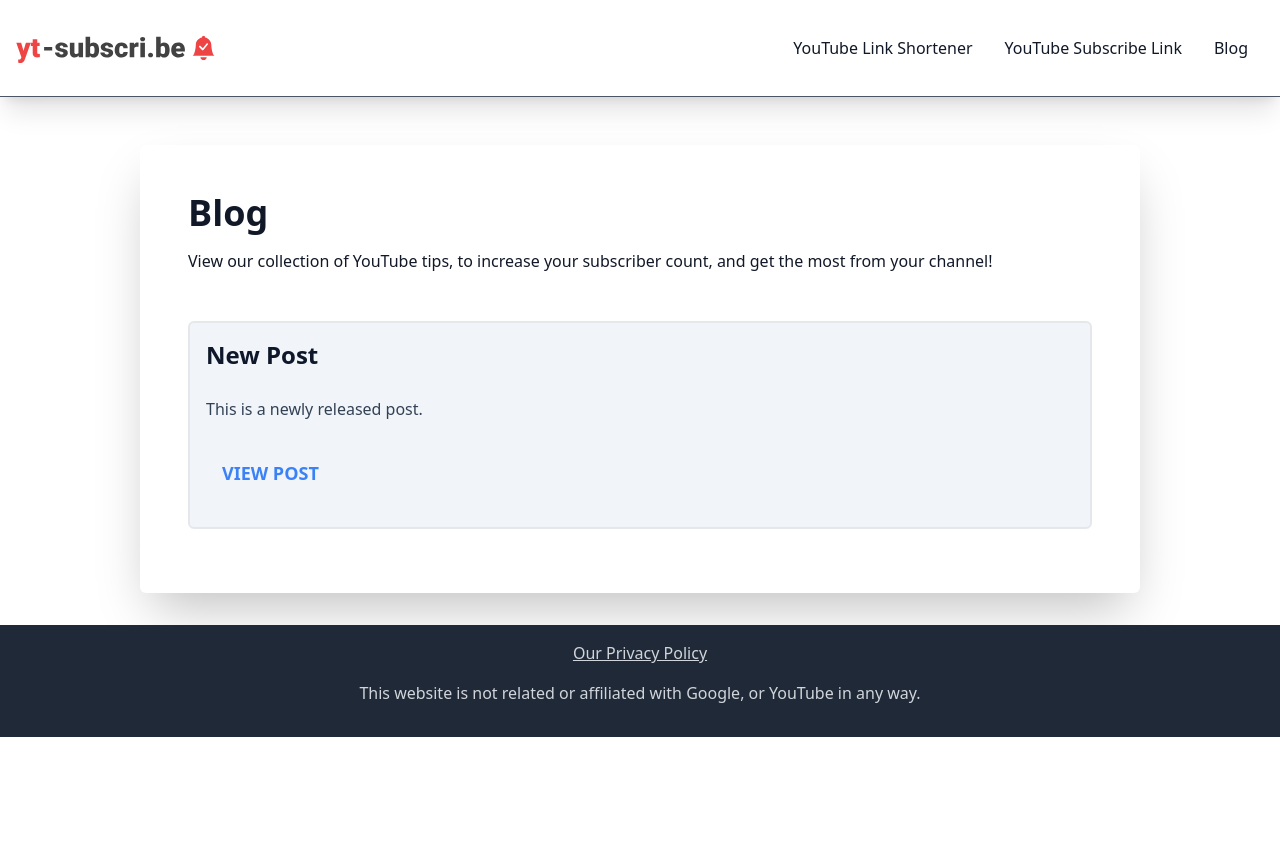
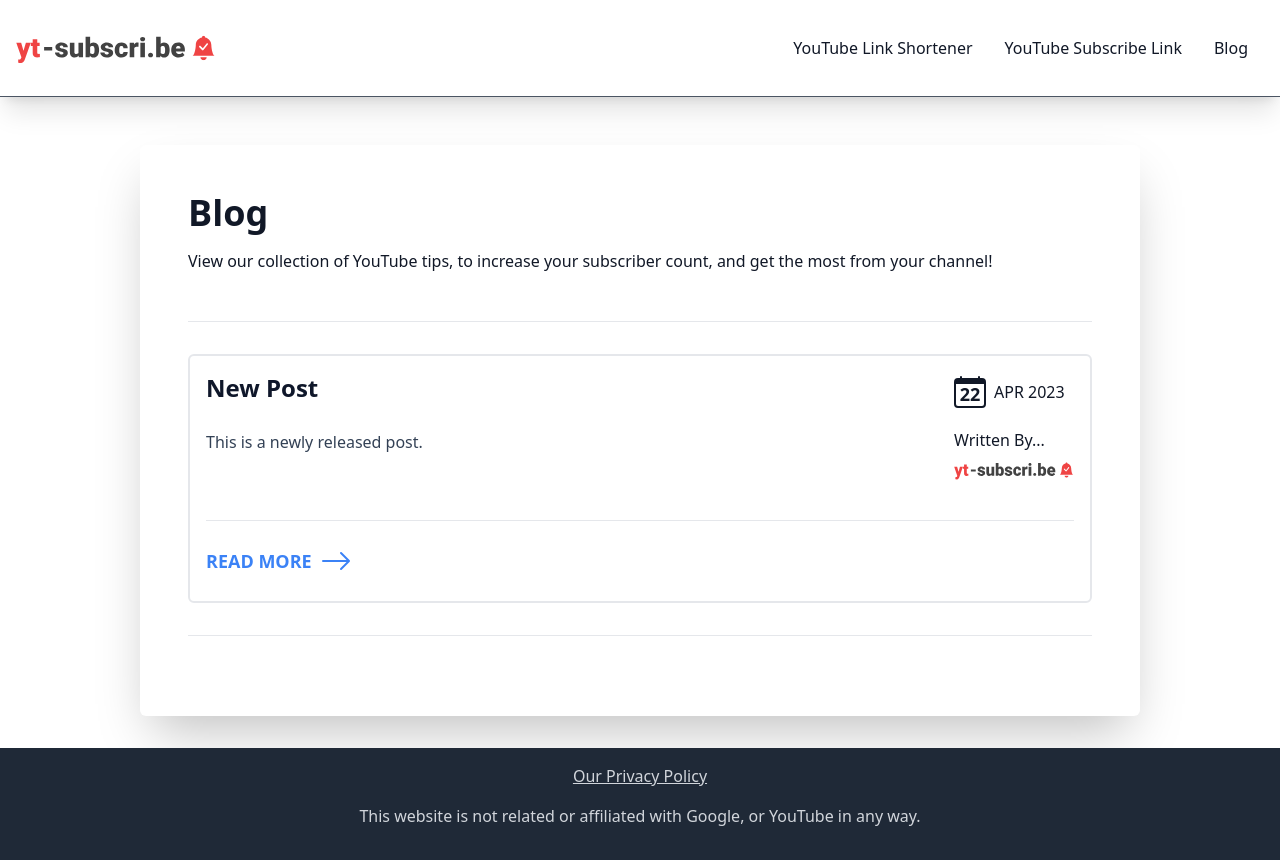
Before and after one commit to jackkingham-au/yt-subscri.be, a Next.js app: page /blog in a window 1280 px wide. Before the commit the page ends 800 px from the top, so only its background shows below. Built offline with nearby package versions, Linux system fonts and the light colour scheme.

Commit message:
Basic Styling to Blog

```diff
--- a/package.json
+++ b/package.json
@@ -21,6 +21,7 @@
     "next-plausible": "^3.7.2",
     "postcss": "8.4.23",
     "react": "18.2.0",
+    "react-bootstrap-icons": "^1.10.3",
     "react-dom": "18.2.0",
     "tailwindcss": "3.3.2"
   },
--- a/src/helpers/mdxComponents.js
+++ b/src/helpers/mdxComponents.js
@@ -2,8 +2,8 @@ import Image from 'next/image';
 
 export default {
     h1: ({children}) => (
-        <header className='bg-red-500 w-full'>
-            <h1 className='text-white p-8'>{children}</h1>
+        <header className='bg-red-500 rounded-md block'>
+            <h1 className='text-white'>{children}</h1>
         </header>
     ),
     img: (props) => (
--- a/src/helpers/time.js
+++ b/src/helpers/time.js
@@ -19,3 +19,32 @@ export const getSecondsTimestamp = (timestamp) => {
         return Number(seconds);
     }
 }
+
+export const getMonthText = (number) => {
+    switch (number) {
+        case '01':
+            return 'JAN';
+        case '02':
+            return 'FEB';
+        case '03':
+            return 'MAR';
+        case '04':
+            return 'APR';
+        case '05':
+            return 'MAY';
+        case '06':
+            return 'JUN';
+        case '07':
+            return 'AUG';
+        case '08':
+            return 'SEP';
+        case '09':
+            return 'OCT';
+        case '10':
+            return 'NOV';
+        case '11':
+            return 'DEC';
+        case '12':
+            return 'January';
+    }
+}
--- a/src/pages/blog.js
+++ b/src/pages/blog.js
@@ -2,6 +2,8 @@ import fs from 'fs';
 import path from "path";
 import matter from 'gray-matter';
 import Head from 'next/head';
+import { ArrowRight, Calendar } from 'react-bootstrap-icons';
+import { getMonthText } from '@/helpers/time';
 
 const Blog = ({posts}) => {
     return (
@@ -19,14 +21,40 @@ const Blog = ({posts}) => {
                 <h1 className="font-bold text-4xl mb-4">Blog</h1>
                 <p>View our collection of YouTube tips, to increase your subscriber count, and get the most from your channel!</p>
             </header>
+            <hr className='my-8' />
             {
-                posts.map(({meta, slug}, index) => (
-                        <article key={index} className='bg-slate-100 border-2 min-w-full my-4 p-4 rounded-md prose prose-slate'>
-                            <h2>{meta.title}</h2>
-                            <p>{meta.description}</p>
-                            <a href={'/blog/' + slug} className="w-fit no-underline text-blue-500 p-4 block my-2 text-lg font-bold uppercase hover:bg-gray-200 rounded-md">View Post</a>
-                        </article>
-                ))
+                posts.map(({meta, slug}, index) => {
+                    const [year, month, day] = meta.date.split('-');
+
+                    return (
+                        <>
+                            <article key={index} className='border-2 min-w-full my-4 p-4 rounded-md hover:shadow-md transition-all'>
+                                <div className="flex flex-col md:flex-row justify-between items-start">
+                                    <div className="prose prose-slate">
+                                        <h2>{meta.title}</h2>
+                                        <p>{meta.description}</p>
+                                    </div>
+                                    <section className='mt-8 md:mt-0'>
+                                        <div className="flex items-center">
+                                            <div className="relative flex">
+                                                <Calendar size={32} />
+                                                <h5 className="absolute top-1 bottom-0 right-0 left-0 text-lg font-semibold flex items-center justify-center">{day}</h5>
+                                            </div>
+                                            <h6 className='p-2 whitespace-nowrap'>{getMonthText(month) + ' ' + year}</h6>
+                                        </div>
+                                        <div className='my-4'>
+                                            <h5>Written By...</h5>
+                                            <img src="/assets/svg/yt-subscribe-logo.svg" alt="yt-subscribe-logo" className="max-w-[120px] my-2" />
+                                        </div>
+                                    </section>
+                                </div>
+                                <hr className="my-6 w-full" />
+                                <a href={'/blog/' + slug} className="w-fit no-underline text-blue-500 my-2 text-lg font-bold uppercase rounded-md flex items-center hover:underline mr-auto">Read More <ArrowRight size={32} className='ml-2' /></a>
+                            </article>
+                            <hr className='my-8' />
+                        </>
+                    )
+                })
             }
         </>
     );
--- a/src/pages/blog/[slug].js
+++ b/src/pages/blog/[slug].js
@@ -5,6 +5,7 @@ import { serialize } from 'next-mdx-remote/serialize'
 import { MDXRemote } from 'next-mdx-remote';
 import mdxComponents from '../../helpers/mdxComponents';
 import Head from 'next/head';
+import { ChevronRight } from 'react-bootstrap-icons';
 
 const Post = ({source, meta, slug}) => {
     const { title, description, date } = meta;
@@ -48,10 +49,13 @@ const Post = ({source, meta, slug}) => {
                     }
                 </script>
             </Head>
-            <section>
-                <a href="/blog" className='text-lg text-blue-500 underline mb-4 w-fit block'>Back to Blog</a>
+            <section className='flex justify-start items-center mb-4'>
+                <a href="/blog" className='text-lg text-red-500 w-fit block underline'>Blog</a>
+                <ChevronRight size={16} className='fill-gray-600 relative top-[2px] mx-1' />
+                <p className="text-lg">{title}</p>
             </section>
-            <article className='prose prose-slate min-w-full lg:min-w-[60%]'>
+            <hr className='w-full my-8' />
+            <article className='prose prose-slate prose-h1:p-24 prose-h1:text-5xl min-w-full'>
                 <MDXRemote { ...source } components={mdxComponents} />
             </article>
         </>
--- a/src/pages/index.js
+++ b/src/pages/index.js
@@ -2,6 +2,7 @@ import React from 'react';
 import Image from 'next/image';
 import Head from 'next/head';
 import { usePlausible } from 'next-plausible';
+import { ArrowRight } from 'react-bootstrap-icons';
 
 const Home = () => {
     const plausible = usePlausible();
@@ -32,14 +33,14 @@ const Home = () => {
                     <hr className="w-full my-2" />
                     <h3 className='text-xl font-medium my-4'>YouTube Subscribe Link Tool</h3>
                     <p>Use the Subscribe Link tool to create an automatic subscribe link for your YouTube Channel.</p>
-                    <a onClick={() => plausible('[CLICK] - Subscribe Tool')} href="/subscribe-link" className="text-blue-500 p-4 block my-2 text-lg font-bold uppercase hover:bg-gray-200 rounded-md">View Tool</a>
+                    <a onClick={() => plausible('[CLICK] - Subscribe Tool')} href="/subscribe-link" className="text-blue-500 mx-4 my-8 flex items-center text-lg font-bold uppercase hover:underline rounded-md w-full justify-center">View Tool <ArrowRight size={32} className='ml-2' /></a>
                 </div>
                 <div className="lg:h-[320px] text-center border-2 p-4 rounded-md m-4 w-full lg:w-[50%]">
                     <Image src="/assets/svg/shorten-link-tool.svg" alt="Shorten Link Tool" width={200} height={200} className='mx-auto h-[90px] scale-150' />
                     <hr className="w-full my-2" />
                     <h3 className='text-xl font-medium my-4'>YouTube Link Shortener Tool</h3>
                     <p>Use the Link Shortener tool to reduce the length of your YouTube Video URL.</p>
-                    <a onClick={() => plausible('[CLICK] - Shorten Tool')} href="/link-shortener" className="text-blue-500 p-4 block my-2 text-lg font-bold uppercase hover:bg-gray-200 rounded-md">View Tool</a>
+                    <a onClick={() => plausible('[CLICK] - Shorten Tool')} href="/link-shortener" className="text-blue-500 mx-4 my-8 flex items-center text-lg font-bold uppercase hover:underline rounded-md w-full justify-center">View Tool <ArrowRight size={32} className='ml-2' /></a>
                 </div>
             </section>
             <hr className="my-4" />
```
Also changed, not shown: public/assets/svg/yt-subscribe-logo-white.svg (added), src/posts/test.mdx (line endings or trailing spaces), 1 other file (tests, documents, lock files or other folders).
